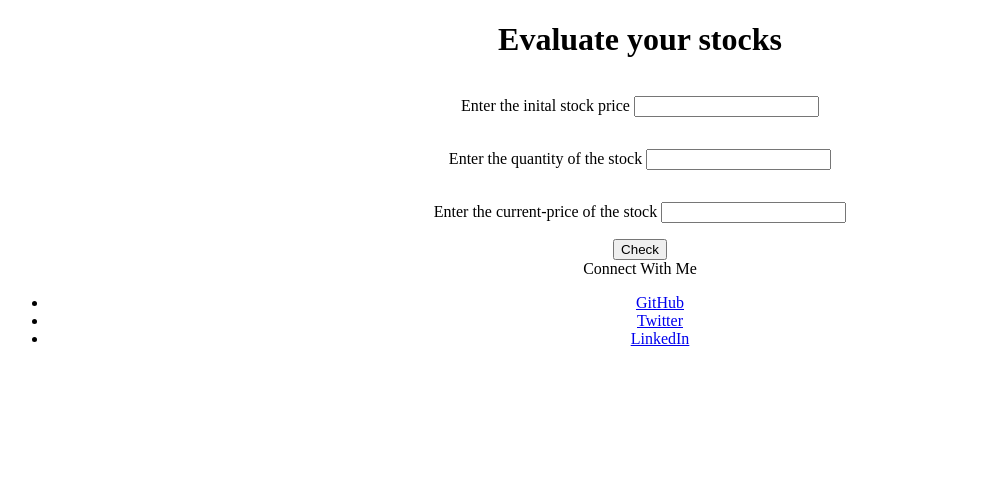
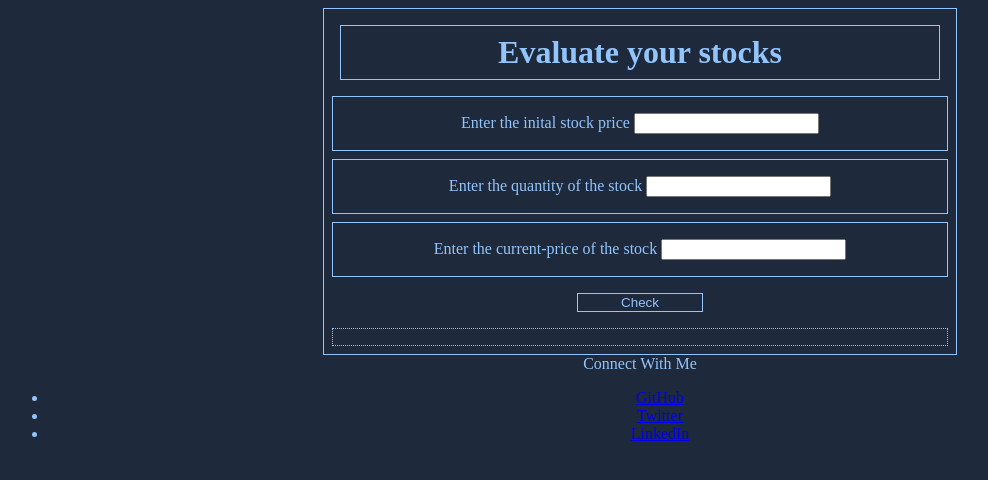
Before and after one commit to shubh-37/stocks-profit-loss, a plain HTML site: page index.html in a window 1280 px wide. Shown: the whole page, without its empty margins (0-988 px from the left). Drawn offline with Linux system fonts and the light colour scheme.

Commit message:
styled the app

```diff
--- a/styles.css
+++ b/styles.css
@@ -1,8 +1,44 @@
+:root{
+    --background-color: #1e293b;
+    --text-color: #93c5fd;
+}
 body{
     text-align: center;
+    background-color: var(--background-color);
+    color: var(--text-color);
 }
 
 label{
     display: block;
     padding: 1rem;
+    border: 1px solid;
+    margin: 0.5rem;
 }
+
+.container{
+    display: block;
+    border: 1px solid;
+    width: 50%;
+    margin: auto;
+}
+
+.heading{
+    border: 1px solid;
+    margin: 1rem;
+    padding: 0.5rem;
+}
+
+#evaluate-btn{
+    width: 20%;
+    margin: 0.5rem;
+    background-color: var(--background-color);
+    color: var(--text-color);
+    border: 1px solid var(--text-color);
+    cursor: pointer;
+}
+
+#output{
+    margin: 0.5rem;
+    border: 1px dotted;
+    padding: 0.5rem;
+}
```
